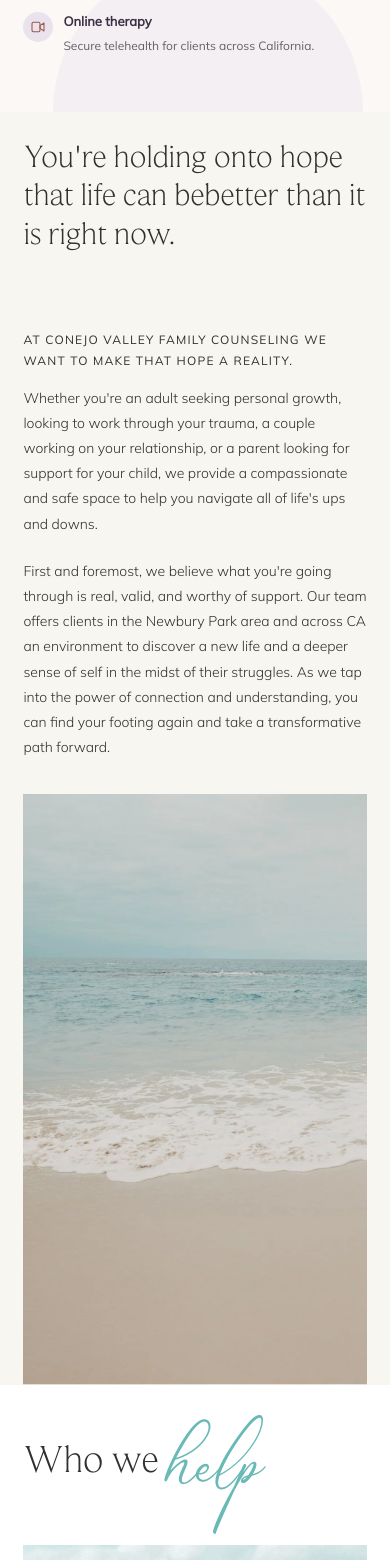
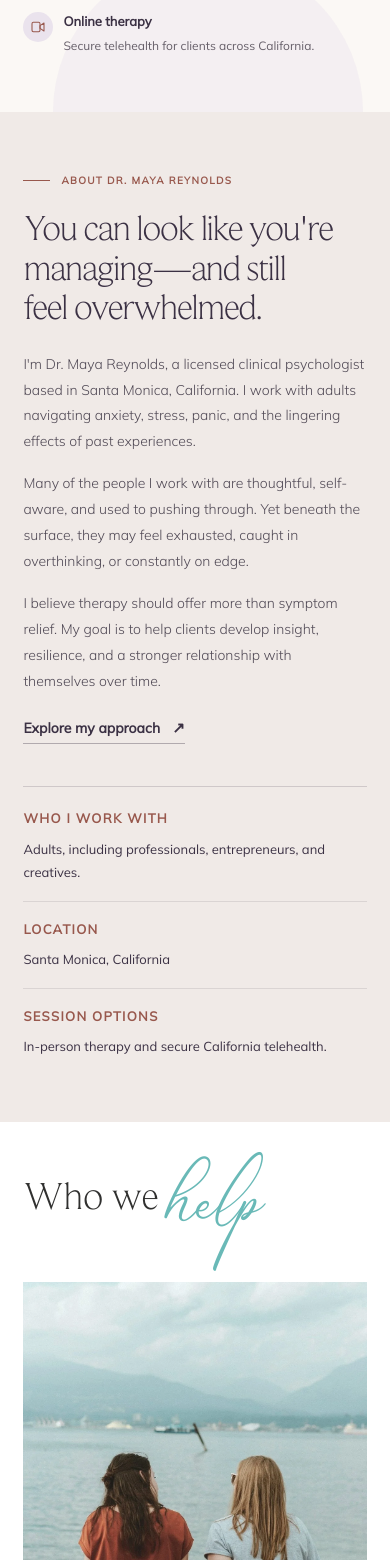
Before and after one commit to rudrakshkr/grow-my-therapy-website, a Next.js app: page / in a window 390 px wide. Shown: the part 1008-2568 px from the top of the page. Built offline with nearby package versions, Linux system fonts and the light colour scheme.

Commit message:
feat: redesign about section for Dr. Maya Reynolds

```diff
--- a/src/app/globals.css
+++ b/src/app/globals.css
@@ -325,162 +325,209 @@ a {
 /* Introduction Section  */
 
 .intro-section {
-  position: relative;
+  --theme-plum: #3b3144;
+  --theme-ivory: #fbf8f5;
+  --theme-lavender: #eae3ed;
+  --theme-terracotta: #98584d;
+  --theme-ink: #302b36;
+
   width: 100%;
-  height: 100vh;
-  height: 100svh;
-  min-height: 760px;
-  overflow: clip;
-  background: var(--background);
+  padding: clamp(70px, 8vw, 112px) clamp(24px, 6vw, 96px);
+  background: #f0eae7;
+  color: var(--theme-ink);
+}
+
+.intro-inner {
+  display: grid;
+  grid-template-columns: minmax(0, 0.9fr) minmax(0, 1.1fr);
+  align-items: start;
+  gap: clamp(40px, 7vw, 100px);
+  width: 100%;
+  max-width: 1280px;
+  margin: 0 auto;
+}
+
+.intro-heading-column {
+  min-width: 0;
+}
+
+.intro-eyebrow {
+  display: flex;
+  align-items: center;
+  gap: 11px;
+  margin: 0 0 25px;
+  color: var(--theme-terracotta);
+  font-family: var(--font-muli), Arial, sans-serif;
+  font-size: 11px;
+  font-weight: 600;
+  line-height: 1.7;
+  letter-spacing: 0.13em;
+  text-transform: uppercase;
+}
+
+.intro-eyebrow::before {
+  width: 27px;
+  height: 1px;
+  flex: 0 0 27px;
+  background: var(--theme-terracotta);
+  content: "";
+}
+
+.intro-heading {
+  max-width: 570px;
+  margin: 0;
+  color: var(--theme-plum);
+  font-family: var(--font-beaufort-pro), Georgia, serif;
+  font-size: clamp(40px, 4.5vw, 60px);
+  font-weight: 300;
+  line-height: 1.08;
+  letter-spacing: -0.045em;
+  text-wrap: balance;
 }
 
 .intro-content {
-  position: absolute;
-  top: 32.2%;
-  left: 8.8%;
-  width: 52%;
-  padding: 0;
-}
-
-
-.intro-heading {
+  min-width: 0;
+  max-width: 650px;
+}
+
+.intro-paragraph {
+  margin: 0 0 19px;
+  color: #504955;
+  font-family: var(--font-muli), Arial, sans-serif;
+  font-size: clamp(15px, 1.25vw, 17px);
+  font-weight: 300;
+  line-height: 1.9;
+}
+
+.intro-link {
+  display: inline-flex;
+  align-items: center;
+  gap: 12px;
+  margin-top: 8px;
+  padding-bottom: 6px;
+  border-bottom: 1px solid rgb(59 49 68 / 35%);
+  color: var(--theme-plum);
+  font-family: var(--font-muli), Arial, sans-serif;
+  font-size: 14px;
+  font-weight: 600;
+  transition:
+    color 180ms ease,
+    border-color 180ms ease;
+}
+
+.intro-link:hover {
+  color: var(--theme-terracotta);
+  border-color: var(--theme-terracotta);
+}
+
+.intro-link span {
+  font-size: 15px;
+}
+
+.intro-facts {
+  display: grid;
+  grid-template-columns: repeat(3, minmax(0, 1fr));
+  gap: 28px;
   width: 100%;
-  max-width: 49vw;
-  margin: 0;
-  font-family: var(--font-beaufort-loaded), Georgia, serif;
-  font-size: 3.4rem;
-  font-weight: 300;
-  line-height: 1.29;
-  letter-spacing: -0.7116px;
-  color: #30302f;
-
-  transform: translateY(-38px);
-}
-
-.intro-copy-grid {
-  display: grid;
-  grid-template-columns: minmax(0, 0.93fr) minmax(0, 1fr);
-  align-items: start;
-  gap: 3.1vw;
-  margin-top: 5.5vh;
-}
-
-.intro-left-copy,
-.intro-right-copy {
+  max-width: 1280px;
+  margin: clamp(50px, 6vw, 76px) auto 0;
+  padding-top: 24px;
+  border-top: 1px solid rgb(59 49 68 / 18%);
+}
+
+.intro-fact {
   min-width: 0;
-}
-
-.intro-emphasis {
-  margin: 0 0 14px;
-  font-family: var(--font-muli), Arial, sans-serif;
-  font-size: 15px;
-  font-weight: 300;
-  line-height: 1.8;
+  padding-right: 20px;
+}
+
+.intro-fact-label {
+  margin: 0 0 9px;
+  color: var(--theme-terracotta);
+  font-family: var(--font-muli), Arial, sans-serif;
+  font-size: 13px;
+  font-weight: 600;
+  line-height: 1.5;
   letter-spacing: 0.1em;
   text-transform: uppercase;
-  color: #30322f;
-}
-
-.intro-emphasis strong {
+}
+
+.intro-fact-value {
+  margin: 0;
+  color: var(--theme-plum);
+  font-family: var(--font-muli), Arial, sans-serif;
+  font-size: 14px;
   font-weight: 400;
-}
-
-.intro-paragraph {
-  margin: 0;
-  font-family: var(--font-muli), Arial, sans-serif;
-  font-size: 1.1rem;
-  font-weight: 300;
   line-height: 1.8;
-  letter-spacing: 0;
-  color: #30322f;
-}
-
-.intro-image {
-  position: absolute;
-  top: 13.2%;
-  right: 0;
-  width: 30.5%;
-  height: 79.3%;
-  overflow: hidden;
-}
-
-.intro-photo {
-  object-fit: cover;
-  object-position: center;
 }
 
 /* Tablet */
-@media (max-width: 1099px) {
+
+@media (max-width: 900px) {
   .intro-section {
-    height: auto;
-    min-height: 100svh;
-    padding: 80px 6% 0;
-    overflow: visible;
-  }
-
-  .intro-content {
-    position: relative;
-    top: auto;
-    left: auto;
-    width: 100%;
+    padding: 72px 6%;
+  }
+
+  .intro-inner {
+    gap: 36px;
   }
 
   .intro-heading {
-    max-width: 700px;
-    font-size: 10rem;
-  }
-
-  .intro-copy-grid {
+    font-size: clamp(38px, 5vw, 48px);
+  }
+
+  .intro-facts {
+    gap: 20px;
+  }
+}
+
+/* Mobile */
+
+@media (max-width: 640px) {
+  .intro-section {
+    padding: 60px 6% 64px;
+  }
+
+  .intro-inner {
+    grid-template-columns: minmax(0, 1fr);
     gap: 24px;
+  }
+
+  .intro-eyebrow {
+    margin-bottom: 20px;
+    font-size: 10px;
+  }
+
+  .intro-heading {
+    max-width: 500px;
+    font-size: clamp(36px, 9vw, 46px);
+    line-height: 1.1;
+  }
+
+  .intro-paragraph {
+    margin-bottom: 16px;
+    font-size: 14px;
+    line-height: 1.85;
+  }
+
+  .intro-facts {
+    grid-template-columns: minmax(0, 1fr);
+    gap: 18px;
     margin-top: 42px;
-  }
-
-  .intro-image {
-    position: relative;
-    top: auto;
-    right: auto;
-    width: 100%;
-    height: min(65svh, 540px);
-    margin-top: 44px;
-  }
-}
-
-/* Mobile */
-@media (max-width: 767px) {
-  .intro-section {
-    padding: 64px 6% 0;
-  }
-
-  .intro-heading {
-    max-width: 100%;
-    font-size: clamp(32px, 8vw, 40px);
-    line-height: 1.2;
-    letter-spacing: -0.4px;
-  }
-
-  .intro-heading br {
-    display: none;
-  }
-
-  .intro-copy-grid {
-    grid-template-columns: minmax(0, 1fr);
-    gap: 22px;
-    margin-top: calc(5.5vh - 9px);
-  }
-
-  .intro-emphasis {
-    font-size: 12px;
-  }
-
-  .intro-paragraph {
-    font-size: 14px;
-    line-height: 1.8;
-  }
-
-  .intro-image {
-    height: 70svh;
-    min-height: 400px;
-    margin-top: 34px;
+    padding-top: 22px;
+  }
+
+  .intro-fact {
+    padding: 0 0 16px;
+    border-bottom: 1px solid rgb(59 49 68 / 12%);
+  }
+
+  .intro-fact:last-child {
+    padding-bottom: 0;
+    border-bottom: 0;
+  }
+
+  .intro-fact-value {
+    font-size: 13px;
   }
 }
 
--- a/src/app/page.tsx
+++ b/src/app/page.tsx
@@ -2,7 +2,7 @@ import Image from "next/image";
 import Link from "next/link";
 
 const navigation = [
-  { label: "About", href: "#intro-heading" },
+  { label: "About", href: "#about" },
   { label: "Areas of Focus", href: "#services" },
   { label: "Our Approach", href: "#approach" },
   { label: "Our Office", href: "#office" },
@@ -175,60 +175,72 @@ function HeroSection() {
 
 function IntroductionSection() {
   return (
-    <section className="intro-section" aria-labelledby="intro-heading">
-      <div className="intro-content">
+    <section
+      className="intro-section"
+      id="about"
+      aria-labelledby="intro-heading"
+    >
+      <div className="intro-inner">
+        <div className="intro-heading-column">
+          <p className="intro-eyebrow">About Dr. Maya Reynolds</p>
 
           <h2 id="intro-heading" className="intro-heading">
-        You&apos;re holding onto hope that life can be
-        <br />
-        better than it is right now.
+            You can look like you&apos;re managing—and still feel overwhelmed.
           </h2>
+        </div>
 
-        <div className="intro-copy-grid">
-          <div className="intro-left-copy">
-            <p className="intro-emphasis">
-              <strong>
-                  At Conejo Valley Family Counseling we want to make that hope
-                  a reality.
-              </strong>
+        <div className="intro-content">
+          <p className="intro-paragraph">
+            I&apos;m Dr. Maya Reynolds, a licensed clinical psychologist
+            based in Santa Monica, California. I work with adults navigating
+            anxiety, stress, panic, and the lingering effects of past
+            experiences.
           </p>
 
           <p className="intro-paragraph">
-              Whether you&apos;re an adult seeking personal growth, looking to
-              work through your trauma, a couple working on your relationship,
-              or a parent looking for support for your child, we provide a
-              compassionate and safe space to help you navigate all of
-              life&apos;s ups and downs.
+            Many of the people I work with are thoughtful, self-aware, and
+            used to pushing through. Yet beneath the surface, they may feel
+            exhausted, caught in overthinking, or constantly on edge.
+          </p>
+
+          <p className="intro-paragraph">
+            I believe therapy should offer more than symptom relief. My goal
+            is to help clients develop insight, resilience, and a stronger
+            relationship with themselves over time.
+          </p>
+
+          <a className="intro-link" href="#approach">
+            Explore my approach
+            <span aria-hidden="true">↗</span>
+          </a>
+        </div>
+      </div>
+
+      <div className="intro-facts" aria-label="Practice information">
+        <div className="intro-fact">
+          <p className="intro-fact-label">Who I work with</p>
+          <p className="intro-fact-value">
+            Adults, including professionals, entrepreneurs, and creatives.
           </p>
         </div>
 
-          <div className="intro-right-copy">
-            <p className="intro-paragraph">
-              First and foremost, we believe what you&apos;re going through is
-              real, valid, and worthy of support. Our team offers clients in
-              the Newbury Park area and across CA an environment to discover
-              a new life and a deeper sense of self in the midst of their
-              struggles. As we tap into the power of connection and
-              understanding, you can find your footing again and take a
-              transformative path forward.
+        <div className="intro-fact">
+          <p className="intro-fact-label">Location</p>
+          <p className="intro-fact-value">
+            Santa Monica, California
           </p>
         </div>
+
+        <div className="intro-fact">
+          <p className="intro-fact-label">Session options</p>
+          <p className="intro-fact-value">
+            In-person therapy and secure California telehealth.
+          </p>
         </div>
-      </div>
-
-      <div className="intro-image">
-        <Image
-          src="/images/intro-beach.jpg"
-          alt="Sandy beach with gentle ocean waves and a cloudy sky"
-          fill
-          sizes="(min-width: 1100px) 30.5vw, 100vw"
-          className="intro-photo"
-        />
       </div>
     </section>
   );
 }
-
 
 const whoWeHelpCards = [
   {
```
Lines whose indentation alone changed are shown as unchanged.
